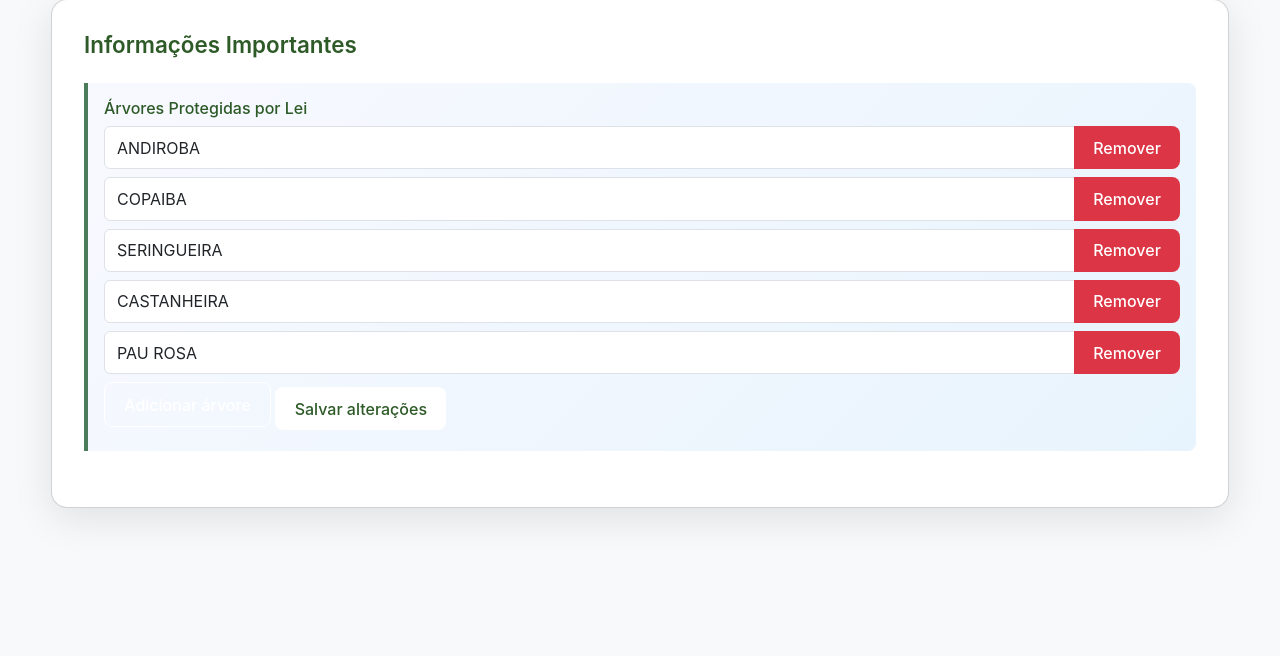
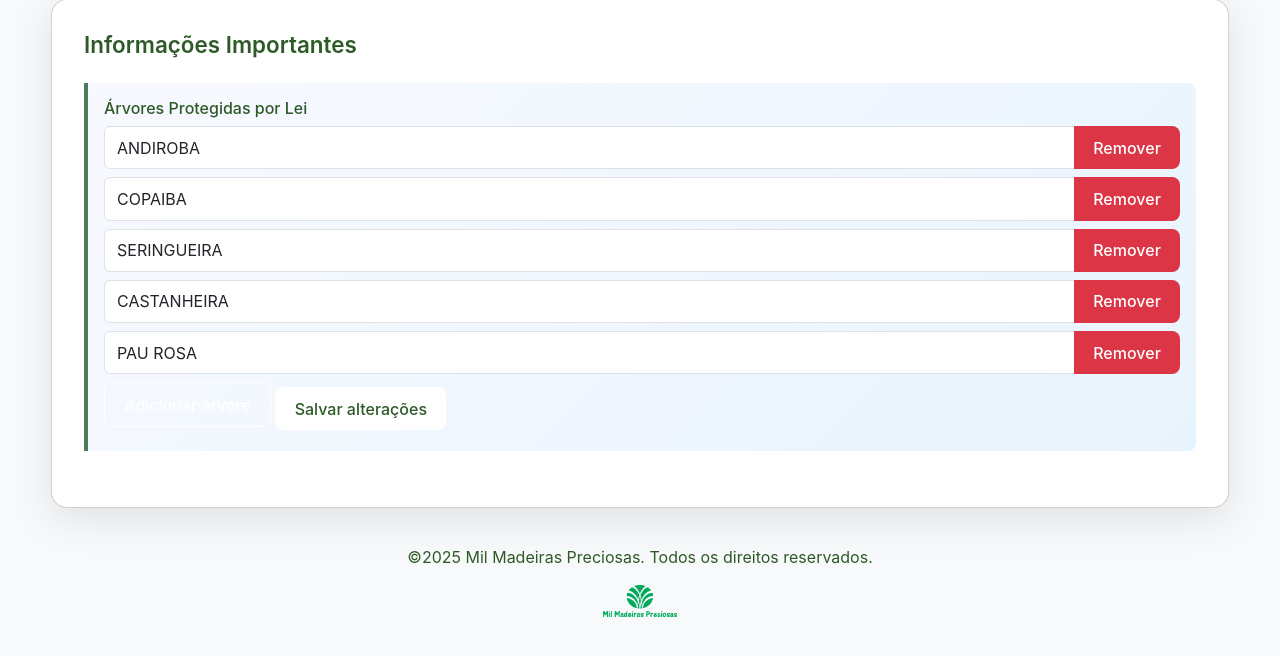
Before and after one commit to JonasMoreira56/selecao-corte, a Flask app: page /config in a window 1280 px wide. Shown: the part 129-785 px from the top of the page. Run offline with Flask 3, Linux system fonts and the light colour scheme.

Commit message:
add: adicionado footer na pagina config

```diff
--- a/templates/config.html
+++ b/templates/config.html
@@ -95,4 +95,15 @@
     </script>
     <!-- ...existing code... -->
   </body>
+
+  <footer class="footer">
+    <div class="footer-content">
+      <p>&copy;2025 Mil Madeiras Preciosas. Todos os direitos reservados.</p>
+      <img
+        src="static/img/fundo.png"
+        alt="Logo"
+        style="height: 32px; vertical-align: middle"
+      />
+    </div>
+  </footer>
 </html>
```
